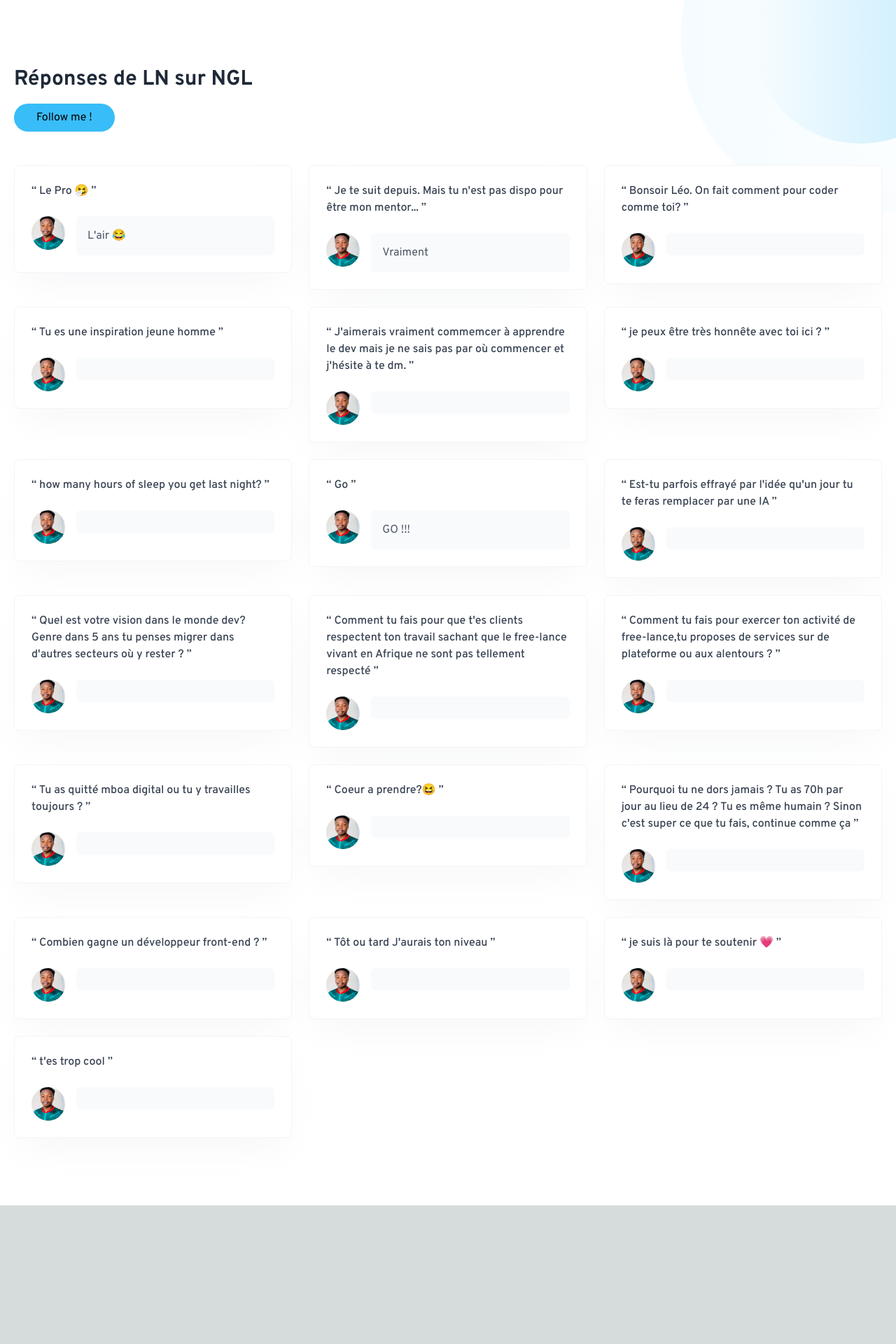
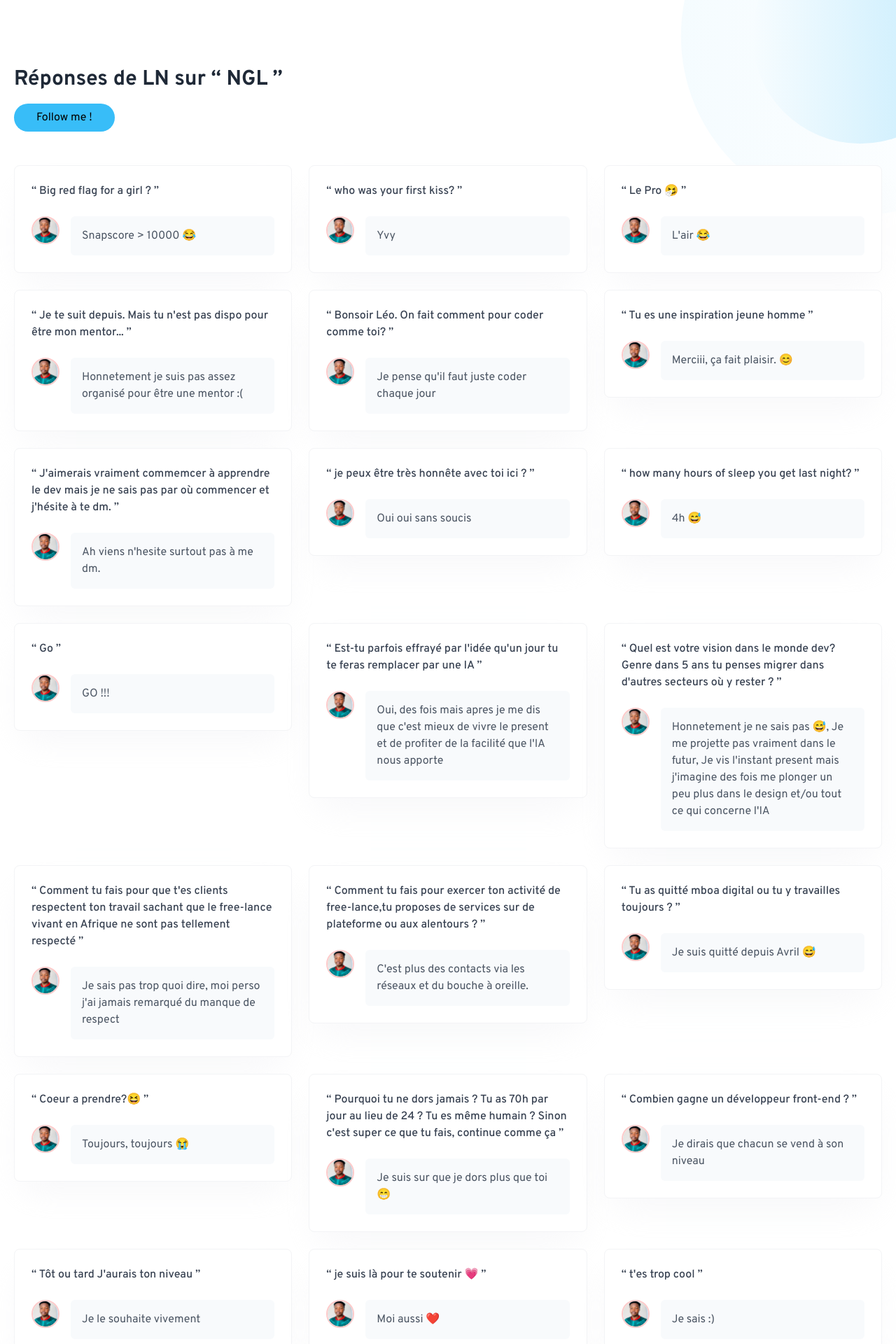
Before and after one commit to ln-dev7/ln-ngl, a Next.js app: page / in a window 1280 px wide. Shown: the top 1920 px of the page at 70% size. Before the commit the page ends 1722 px from the top, so only its background shows below. Built offline with nearby package versions, Linux system fonts and the light colour scheme.

Commit message:
add responses

```diff
--- a/app/page.tsx
+++ b/app/page.tsx
@@ -17,7 +17,7 @@ export default function Home() {
         <div className="max-w-7xl mx-auto px-5 sm:px-10 md:px-12 lg:px-5 space-y-12">
           <div className="max-w-2xl flex flex-col items-start gap-4">
             <h1 className="font-bold text-gray-800  text-3xl">
-              Réponses de LN sur NGL
+              Réponses de LN sur “ NGL ”
             </h1>
             <Link
               className="bg-sky-400 hover:bg-sky-500 duration-300 rounded-full px-8 py-2 flex items-center justify-center"
@@ -33,17 +33,19 @@ export default function Home() {
                   key={index}
                   className="h-fit p-5 md:p-6 space-y-6 rounded-lg bg-white  border border-gray-100  shadow-2xl shadow-gray-100/70 hover:border-sky-400"
                 >
-                  <p className="font-medium text-gray-700 ">
+                  <p className="font-medium text-md text-gray-700 ">
                     “ {ngl.question} ”
                   </p>
                   <div className="flex items-start gap-4">
+                    <div className="border-2 border-red-200 rounded-full flex items-center justify-center">
                     <Image
                       src="/ln.jpg"
                       width={1900}
                       height={1200}
                       alt="Author avatar"
-                      className="w-12 h-12 rounded-full flex object-cover"
+                      className="w-9 h-9 rounded-full flex object-cover"
                     />
+                    </div>
                     <div className="space-y-1 flex-1 bg-slate-50 p-4 rounded-md">
                       <p className="text-gray-600 ">{ngl.response}</p>
                     </div>
--- a/ngl/index.ts
+++ b/ngl/index.ts
@@ -1,4 +1,12 @@
 export const ngl = [
+  {
+    question: "Big red flag for a girl ? ",
+    response: "Snapscore > 10000 😂",
+  },
+  {
+    question: "who was your first kiss? ",
+    response: "Yvy",
+  },
   {
     question: "Le Pro 🤧",
     response: "L'air 😂",
@@ -6,28 +14,28 @@ export const ngl = [
   {
     question:
       "Je te suit depuis. Mais tu n'est pas dispo pour être mon mentor...",
-    response: "Vraiment ",
+    response: "Honnetement je suis pas assez organisé pour être une mentor :(",
   },
   {
     question: "Bonsoir Léo. On fait comment pour coder comme toi?",
-    response: "",
+    response: "Je pense qu'il faut juste coder chaque jour",
   },
   {
     question: "Tu es une inspiration jeune homme",
-    response: "",
+    response: "Merciii, ça fait plaisir. 😊",
   },
   {
     question:
       "J'aimerais vraiment commemcer à apprendre le dev mais je ne sais pas par où commencer et j'hésite à te dm.",
-    response: "",
+    response: "Ah viens n'hesite surtout pas à me dm.",
   },
   {
     question: "je peux être très honnête avec toi ici ?",
-    response: "",
+    response: "Oui oui sans soucis",
   },
   {
     question: "how many hours of sleep you get last night? ",
-    response: "",
+    response: "4h 😅",
   },
   {
     question: "Go",
@@ -36,50 +44,50 @@ export const ngl = [
   {
     question:
       "Est-tu parfois effrayé par l'idée qu'un jour tu te feras remplacer par une IA ",
-    response: "",
+    response: "Oui, des fois mais apres je me dis que c'est mieux de vivre le present et de profiter de la facilité que l'IA nous apporte",
   },
   {
     question:
       "Quel est votre vision dans le monde dev? Genre dans 5 ans tu penses migrer dans d'autres secteurs où y rester ?",
-    response: "",
+    response: "Honnetement je ne sais pas 😅, Je me projette pas vraiment dans le futur, Je vis l'instant present mais j'imagine des fois me plonger un peu plus dans le design et/ou tout ce qui concerne l'IA",
   },
   {
     question:
       "Comment tu fais pour que t'es clients respectent ton travail sachant que le free-lance vivant en Afrique ne sont pas tellement respecté ",
-    response: "",
+    response: "Je sais pas trop quoi dire, moi perso j'ai jamais remarqué du manque de respect",
   },
   {
     question:
       "Comment tu fais pour exercer ton activité de free-lance,tu proposes de services sur de plateforme ou aux alentours ?",
-    response: "",
+    response: "C'est plus des contacts via les réseaux et du bouche à oreille.",
   },
   {
     question: "Tu as quitté mboa digital ou tu y travailles toujours ? ",
-    response: "",
+    response: "Je suis quitté depuis Avril 😅",
   },
   {
     question: "Coeur a prendre?😆",
-    response: "",
+    response: "Toujours, toujours 😭",
   },
   {
     question:
       "Pourquoi tu ne dors jamais ? Tu as 70h par jour au lieu de 24 ? Tu es même humain ? Sinon c'est super ce que tu fais, continue comme ça ",
-    response: "",
+    response: "Je suis sur que je dors plus que toi 😁",
   },
   {
     question: "Combien gagne un développeur front-end ?",
-    response: "",
+    response: "Je dirais que chacun se vend à son niveau",
   },
   {
-    question: "Tôt ou tard J'aurais ton niveau ",
-    response: "",
+    question: "Tôt ou tard J'aurais ton niveau",
+    response: "Je le souhaite vivement",
   },
   {
     question: "je suis là pour te soutenir 💗",
-    response: "",
+    response: "Moi aussi ❤️ ",
   },
   {
     question: "t'es trop cool",
-    response: "",
+    response: "Je sais :)",
   },
 ];
```
